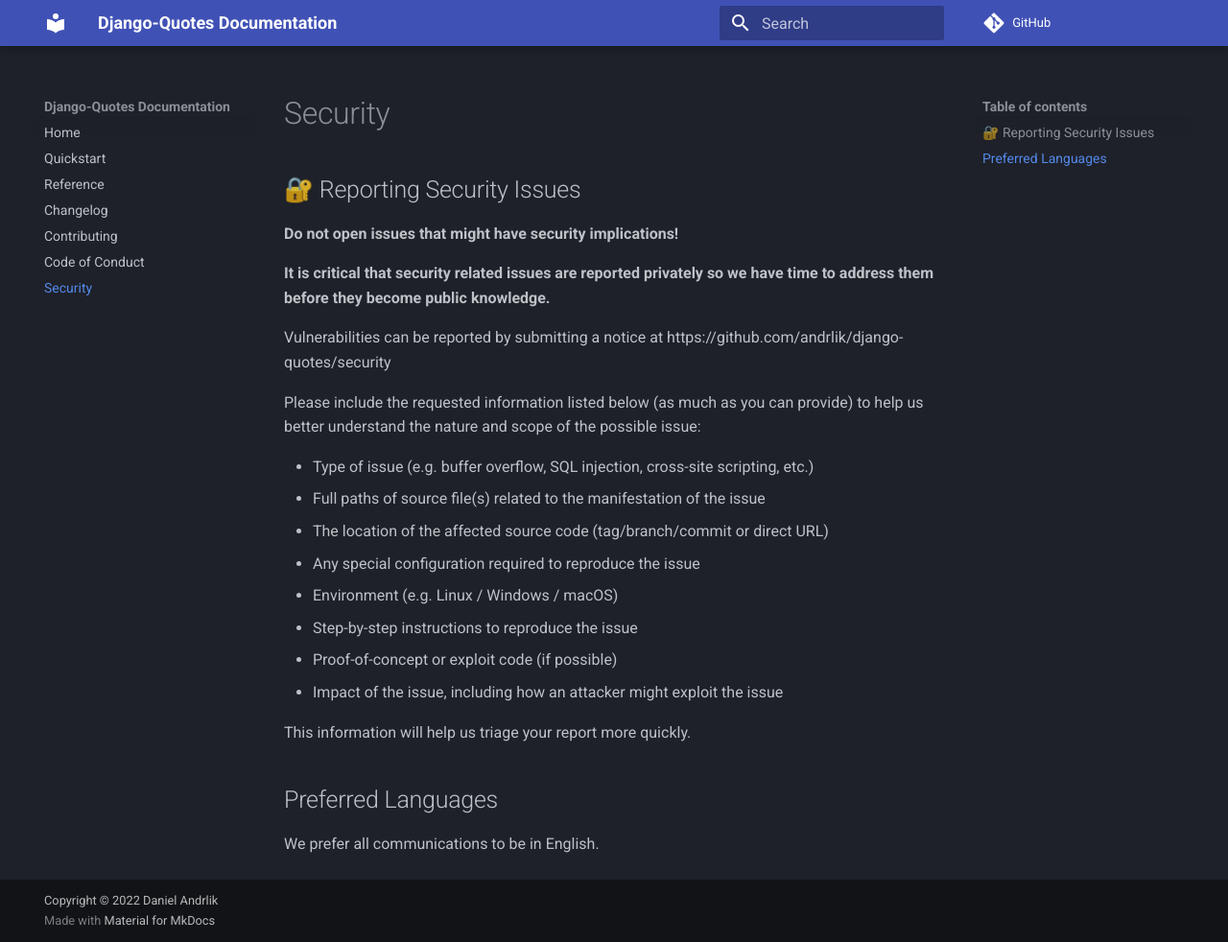
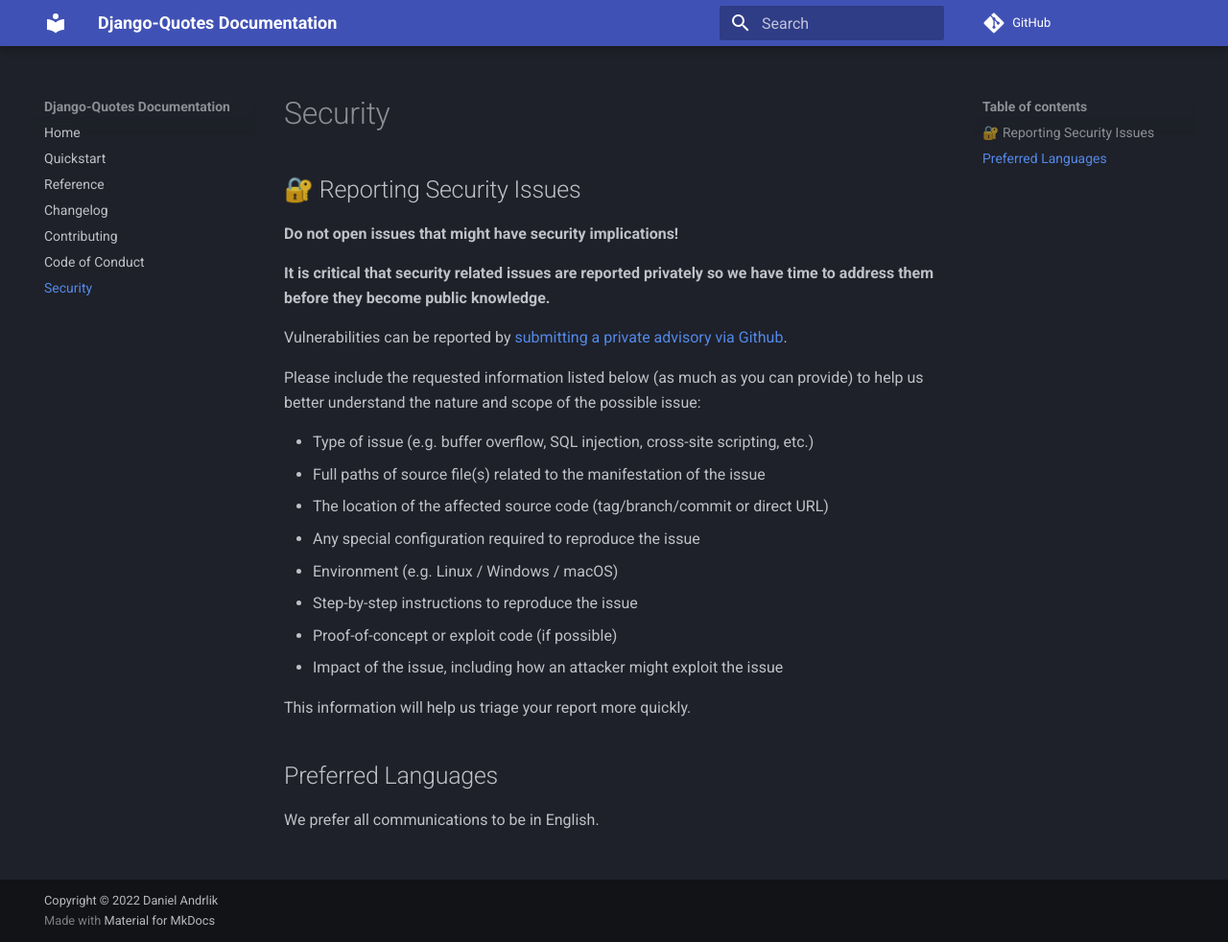
Before and after one commit to andrlik/django-quotes, an MkDocs documentation site: the page built from docs/security.md, in a window 1280 px wide and 982 px high. Shown: the whole window at 96% size. Built offline with MkDocs 1.6.1 and Material for MkDocs 9.7.7, drawn with Linux system fonts in a browser that asks for light colours; comment, search, counter and statistics services are not loaded; the version menu is left out.

Commit message:
Fix link in security policy

```diff
--- a/SECURITY.md
+++ b/SECURITY.md
@@ -6,7 +6,7 @@
 
 **It is critical that security related issues are reported privately so we have time to address them before they become public knowledge.**
 
-Vulnerabilities can be reported by submitting a notice at https://github.com/andrlik/django-quotes/security
+Vulnerabilities can be reported by [submitting a private advisory via Github](https://github.com/andrlik/django-quotes/security).
 
 
 Please include the requested information listed below (as much as you can provide) to help us better understand the nature and scope of the possible issue:
```
